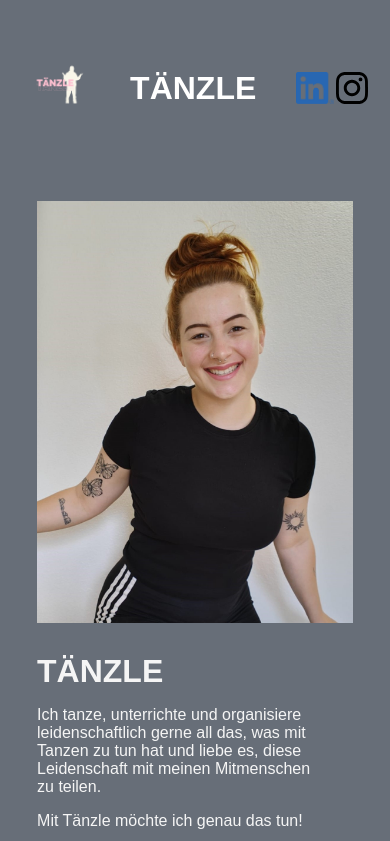
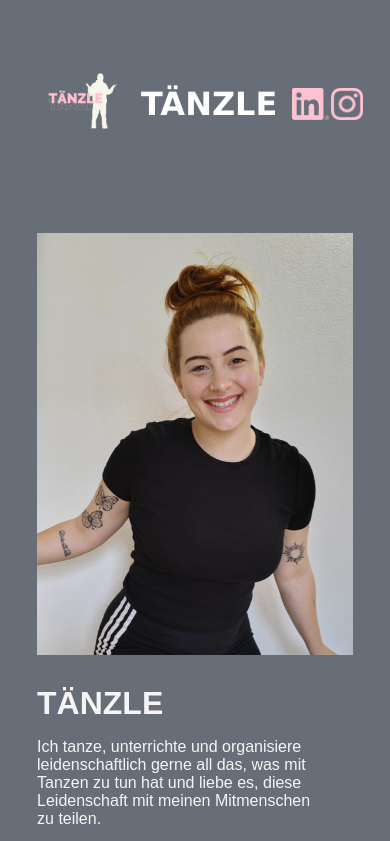
Before and after one commit to taenzle/taenzle.github.io, a plain HTML site: page index.html in a window 390 px wide. Shown: the top 841 px of the page. Drawn offline with nearby package versions, Linux system fonts and the light colour scheme.

Commit message:
header logos, spacing

```diff
--- a/header.html
+++ b/header.html
@@ -1,24 +1,25 @@
-<style>
-</style>
+<style></style>
 <div class="logo">
   <a href="/index.html">
     <img src="/img/logo/taenzle/taenzle_logo_small.png" alt="Tänzle Logo" />
   </a>
 </div>
-<div class="schriftzug"><b>TÄNZLE</b></div>
+<div class="schriftzug">
+  <b>TÄNZLE</b>
+</div>
 <div class="socials">
   <a
     href="https://www.linkedin.com/in/alana-brown-67a308263/"
     target="_blank"
     rel="noopener noreferrer"
-    ><img src="/img/logo/linkedin/LI-In-Bug.png" alt="Instagram"
+    ><img src="/img/logo/linkedin/LI-In-Bug-Rose.png" alt="Instagram"
   /></a>
   <a
     href="https://www.instagram.com/taenzle_/"
     target="_blank"
     rel="noopener noreferrer"
     ><img
-      src="/img/logo/instagram/01 Static Glyph/03 Black Glyph/Instagram_Glyph_Black.svg"
+      src="/img/logo/instagram/01 Static Glyph/Instagram_Glyph_Rose.png"
       alt="Instagram"
   /></a>
 </div>
--- a/styles.css
+++ b/styles.css
@@ -1,6 +1,6 @@
 :root {
   --taenzle-gray: rgb(103, 110, 120);
-  --taenzle-rose: hsl(344, 100%, 88%);
+  --taenzle-rose: rgb(255, 194, 210);
 }
 * {
   box-sizing: border-box;
@@ -10,6 +10,9 @@ html {
 }
 
 body {
+  display: flex;
+  align-items: center;
+  flex-direction: column;
   background-color: var(--taenzle-gray);
   color: whitesmoke;
   box-sizing: border-box;
@@ -25,19 +28,24 @@ section {
 /* HEADER */
 
 header {
+  display: flex;
   color: white;
-  min-width: fit-content;
-  display: flex;
-  justify-content: center;
+  justify-content: space-around;
+  width: 60%;
+  min-width: 900px;
+  max-width: 1300px;
   align-items: center;
-  gap: 40px;
   padding: 50px 0px;
   font-size: 2rem;
 }
 
+header b {
+  font-family: Geneva, Verdana, sans-serif;
+}
+
 header .logo img {
   border-radius: 50%;
-  height: 68px;
+  height: 100px;
 }
 
 .socials {
@@ -51,25 +59,28 @@ header .socials a {
   align-items: center;
   height: 2em;
 }
+
 header .socials a img {
   height: 50%;
 }
 
 /* INTRO */
 .intro {
-  display: flex;
-  justify-content: center;
+  display: inline-block;
+  /* justify-content: center; */
   padding: 2% 5%;
 }
 
 .title-image {
   display: flex;
   gap: 80px;
-  width: 95vw;
+  /* max-width: fit-content; */
+  /* width: 95vw; */
+
 }
 
 .intro img {
-  margin-left: auto;
+  /* margin-left: auto; */
   width: 50%;
   max-width: 650px;
   object-position: center;
@@ -79,7 +90,7 @@ header .socials a img {
 .intro-text {
   flex-direction: column;
   align-items: center;
-  margin-right: auto;
+  /* margin-right: auto; */
   /* padding: 2rem; */
   width: 50%;
   max-width: 650px;
@@ -117,8 +128,19 @@ header .socials a img {
 
 /* Responsive layout - makes a one column layout instead of a two-column layout */
 @media (max-width: 800px) {
+  body {
+    display: block;
+  }
+  header {
+    justify-content: space-around;
+    min-width: unset;
+    padding-right: 5%;
+    padding-left: 5%;
+    width: 100vw;
+  }
   .intro {
     justify-content: center;
+    width: 100vw;
   }
   .title-image {
     flex-direction: column;
```
Also changed, not shown: index.html (+1 -0 lines), img/logo/instagram/01 Static Glyph/Instagram_Glyph_Rose.png (added), img/logo/linkedin/LI-In-Bug-Rose.png (added), img/logo/linkedin/LI-In-Bug-White.png (added).
